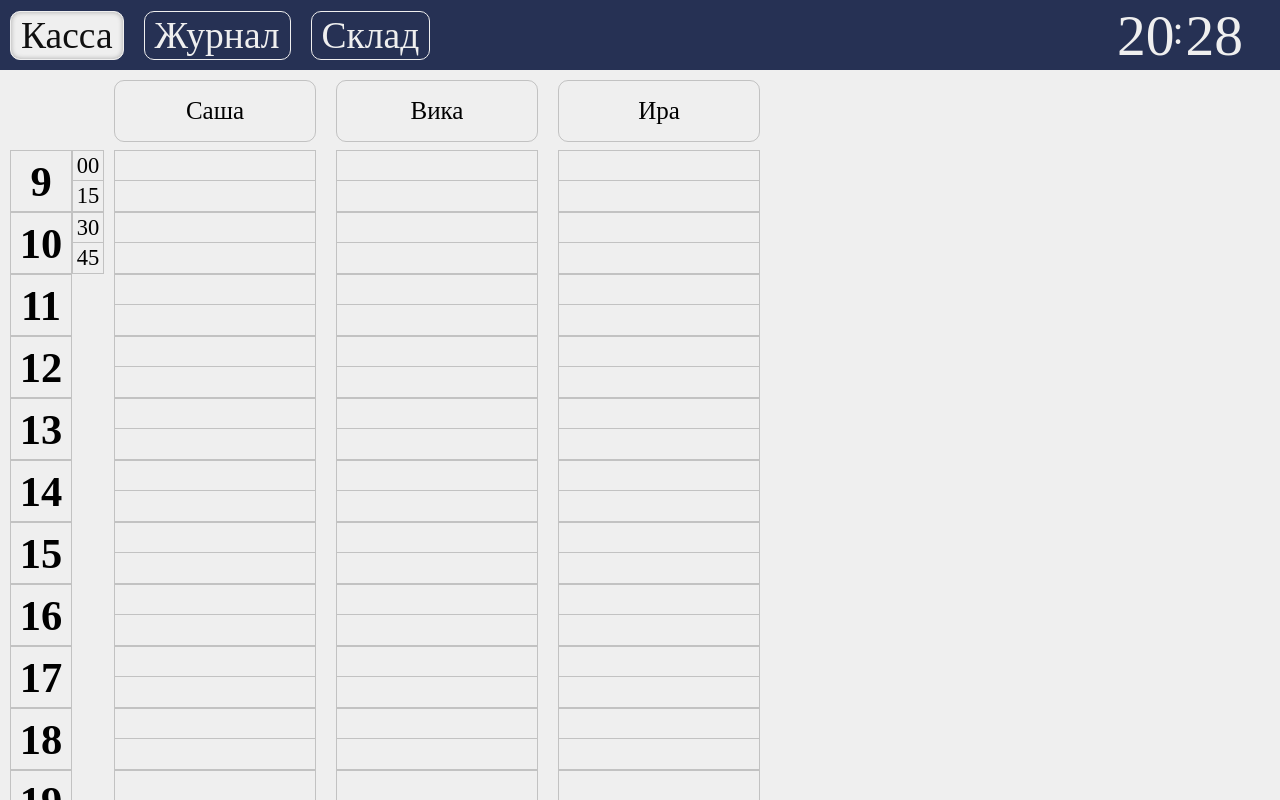
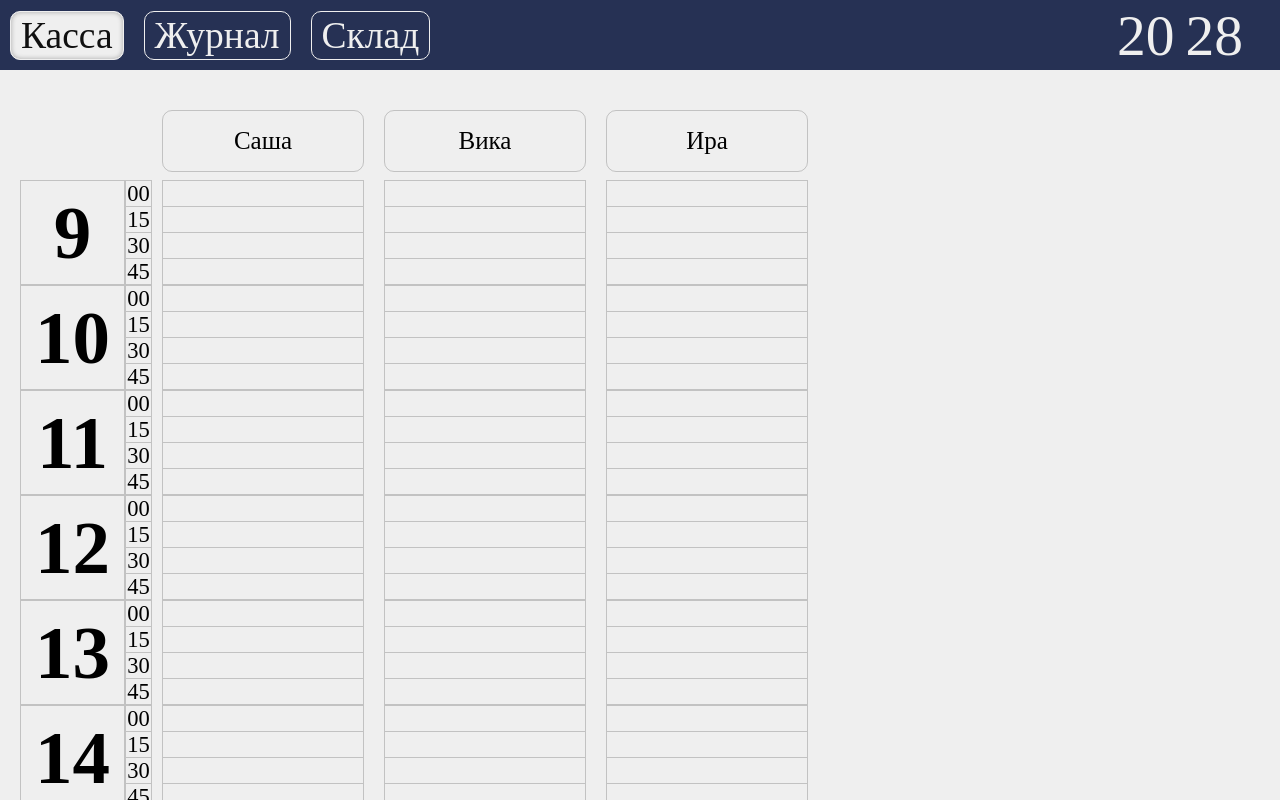
Before and after one commit to pten4uk99/CRM, a React app: page / in a window 1280 px wide. Shown: the top 800 px of the page. Built offline with nearby package versions, Linux system fonts and the light colour scheme.

Commit message:
time to 00, 15, 30, 45

```diff
--- a/src/components/Main/Masters/Master/TableItem/AddClientWindow/AddClientWindow.js
+++ b/src/components/Main/Masters/Master/TableItem/AddClientWindow/AddClientWindow.js
@@ -10,17 +10,18 @@ function AddClientWindow(props) {
     const addClientWindow = React.createRef();
     const [ opts, setOpts ] = React.useState({ mask: "+{7}(000)000-00-00" });
     const { ref, maskRef } = useIMask(opts);
+    console.log(props.store.orientation)
 
     useEffect(() => {
-        setTimeout(() => addClientWindow.current.classList.add(props.tableItem.addClientWindow.orientation))
+        setTimeout(() => addClientWindow.current.classList.add(props.store.orientation))
     }, [])
 
     return (
         <>
             <div className={props.store.className} onClick={() => {deactivateWindow(props)}}/>
             <div className="add-client-window"
-                 style={{top: props.tableItem.addClientWindow.offsetTop,
-                     left: props.tableItem.addClientWindow.offsetLeft}}
+                 style={{top: props.store.offsetTop,
+                     left: props.store.offsetLeft}}
                  ref={addClientWindow}>
                 <div className="header-line"/>
                 <p className="header">Новая запись</p>
--- a/src/components/Main/Masters/Master/TableItem/TableItem.js
+++ b/src/components/Main/Masters/Master/TableItem/TableItem.js
@@ -1,21 +1,33 @@
-import React from "react";
+import React, {useState} from "react";
 import {connect} from "react-redux";
 import {
-    ActivateBackground,
+    ActivateBackground, SwapOrientationToBottom, SwapOrientationToTop,
 } from "../../../../../redux/actions/Main/addClientWindow";
 import {SwapToActive, SwapToInactive} from "../../../../../redux/actions/Main/masters";
 import AddClientWindow from "./AddClientWindow/AddClientWindow";
 
 
 function TableItem(props) {
-    const currentItem = props.store.masters[props.master][props.index]
+    const currentItem = props.store.masters[props.master][props.index];
+
+    let [underlineClass, setUnderlineClass] = useState('underline');
+
+    function activateUnderline() {
+        setUnderlineClass('underline active');
+    }
+    function deactivateUnderline() {
+        setUnderlineClass('underline');
+    }
+
     return (
         <>
             <div className={props.className}
-                 onClick={(event) => activateWindow(event, props, props.index)}/>
+                 onClick={(event) => activateWindow(event, props, props.index)}
+                 onMouseEnter={activateUnderline} onMouseLeave={deactivateUnderline}/>
             {currentItem.active ? <AddClientWindow tableItem={currentItem}
                                                    master={props.master}
                                                    index={props.index}/> : ""}
+            <hr className={underlineClass} style={{width: getUnderlineLength(props.store)}}/>
         </>
     )
 }
@@ -23,21 +35,29 @@ function TableItem(props) {
 export default connect(
     state => ({store: state.Main}),
     dispatch => ({
-         ActivateBackground:
+        ActivateBackground:
             () => dispatch(ActivateBackground()),
         SwapToActive:
-            (i, name, offsetTop, offsetLeft) => dispatch(SwapToActive(i, name, offsetTop, offsetLeft)),
-        SwapToInactive:
-            (i) => dispatch(SwapToInactive(i))
+            (i, name) => dispatch(SwapToActive(i, name)),
+        SwapOrientationToTop:
+            (top, left) => dispatch(SwapOrientationToTop(top, left)),
+        SwapOrientationToBottom:
+            (top, left) => dispatch(SwapOrientationToBottom(top, left)),
     })
 )(TableItem);
 
 function activateWindow(event, props, index) {
+    event.clientY + 350 > window.innerHeight ?
+       props.SwapOrientationToTop(event.target.offsetTop, event.target.offsetLeft) :
+       props.SwapOrientationToBottom(event.target.offsetTop, event.target.offsetLeft);
+
     props.SwapToActive(
         index,
-        props.master,
-        event.target.offsetTop,
-        event.target.offsetLeft
+        props.master
     );
     props.ActivateBackground()
 }
+
+function getUnderlineLength(props) {
+    return 15 + 222 * Object.keys(props.masters).length;
+}
--- a/src/components/Main/Time.js
+++ b/src/components/Main/Time.js
@@ -27,9 +27,12 @@ function getHours() {
 }
 
 function getMinutes() {
-    let list = ['00', '15', '30', '45'];
+    let list = [];
+    let numbers = ['00', '15', '30', '45'];
 
-    list.concat()
+    for (let i = 1; i <= 13; i++) {
+        list.push(...numbers);
+    }
 
     return list;
 }
--- a/src/redux/actions/Main/addClientWindow.js
+++ b/src/redux/actions/Main/addClientWindow.js
@@ -4,3 +4,21 @@ export const ActivateBackground = () => {
 export const DeactivateBackground = () => {
     return {type: "DEACTIVATE_BACKGROUND"}
 }
+export const SwapOrientationToTop = (top, left) => {
+    return {
+        type: "SWAP_ORIENTATION_TO_TOP",
+        payload: {
+            offsetTop: top,
+            offsetLeft: left
+        }
+    }
+}
+export const SwapOrientationToBottom = (top, left) => {
+    return {
+        type: "SWAP_ORIENTATION_TO_BOTTOM",
+        payload: {
+            offsetTop: top,
+            offsetLeft: left
+        }
+    }
+}
--- a/src/redux/actions/Main/masters.js
+++ b/src/redux/actions/Main/masters.js
@@ -1,14 +1,12 @@
 export const AddMaster = (name) => {
     return {type: "ADD_MASTER", payload: {name: name}}
 }
-export const SwapToActive = (index, name, offsetTop, offsetLeft) => {
+export const SwapToActive = (index, name) => {
     return {
         type: "SWAP_TO_ACTIVE",
         payload: {
             name: name,
             index: index,
-            offsetTop: offsetTop,
-            offsetLeft: offsetLeft
         }
     }
 }
--- a/src/redux/reducers/Main/addClientWindow.js
+++ b/src/redux/reducers/Main/addClientWindow.js
@@ -5,9 +5,23 @@ const initialState = {
 export default function addClientWindow(state = initialState, action) {
     switch (action.type) {
         case "ACTIVATE_BACKGROUND":
-            return {className: "background active"}
+            return {...state, className: "background active"}
         case "DEACTIVATE_BACKGROUND":
-            return {className: "background"}
+            return {...state, className: "background"}
+        case "SWAP_ORIENTATION_TO_TOP":
+            return {
+                ...state,
+                orientation: "active-top",
+                offsetTop: action.payload.offsetTop - 307,
+                offsetLeft: action.payload.offsetLeft
+            }
+        case "SWAP_ORIENTATION_TO_BOTTOM":
+            return {
+                ...state,
+                orientation: "active-bottom",
+                offsetTop: action.payload.offsetTop + 15,
+                offsetLeft: action.payload.offsetLeft
+            }
         default:
             return state
     }
--- a/src/redux/reducers/Main/masters.js
+++ b/src/redux/reducers/Main/masters.js
@@ -7,21 +7,10 @@ export default function masters(state = initialState, action) {
         case "ADD_MASTER":
             newObj[action.payload.name] = listElems().map(
                 (index) => {
-                    let orientation;
-                    let diff;
-                    if (index >= 16) {
-                        orientation = "active-top";
-                        diff = -307;
-                    } else {
-                        orientation = "active-bottom";
-                        diff = 15;
-                    }
                     return {
                         active: false,
                         className: "table-item",
                         addClientWindow: {
-                            orientation: orientation,
-                            offsetDiff: diff,
                             offsetTop: 0,
                             offsetLeft: 0
                         }
@@ -35,8 +24,6 @@ export default function masters(state = initialState, action) {
                 className: "table-item active",
                 addClientWindow: {
                     ...elem.addClientWindow,
-                    offsetTop: action.payload.offsetTop + elem.addClientWindow.offsetDiff,
-                    offsetLeft: action.payload.offsetLeft
                 }
             }
             return newObj;
@@ -56,6 +43,6 @@ export default function masters(state = initialState, action) {
 
 function listElems() {
     let list = [];
-    for (let i=1; i <= 26; i++) list.push(i);
+    for (let i = 1; i <= 13 * 4; i++) list.push(i);
     return list;
 }
--- a/src/styles/Header/Header.scss
+++ b/src/styles/Header/Header.scss
@@ -1,8 +1,14 @@
 header {
   display: flex;
 
+  position: fixed;
+  top: 0;
+
+  width: 100%;
   height: 70px;
   background-color: rgba(38, 49, 84);
+
+  z-index: 10;
 }
 
 @import "Menu";
--- a/src/styles/Main/Main.scss
+++ b/src/styles/Main/Main.scss
@@ -1,6 +1,7 @@
 main {
   .journal {
     display: flex;
+    margin: 100px 10px 20px 10px;
   }
 }
 
--- a/src/styles/Main/Masters/Master/TableItem/TableItem.scss
+++ b/src/styles/Main/Masters/Master/TableItem/TableItem.scss
@@ -2,7 +2,7 @@
   .table-item {
     margin-left: 10px;
     width: 200px;
-    height: 30px;
+    height: 25px;
 
     border: 1px solid $border-color;
     border-top: none;
@@ -11,17 +11,17 @@
       border-top: 1px solid $border-color;
     }
 
-    &:nth-of-type(2n + 1) {
-      height: 29px;
+    &:nth-of-type(4n + 1) {
+      //height: 29px;
       border: 1px solid $border-color;
     }
 
     &:hover {
-      box-shadow: 0 0 0 1px rgba(0, 0, 0, .6);
+      background-color: rgba(0, 109, 255, .1);
     }
 
     &.active {
-      box-shadow: 0 0 0 2px $blue;
+      background-color: rgba(0, 109, 255, .2);
       z-index: 5;
     }
   }
@@ -29,6 +29,20 @@
   &:hover {
     cursor: pointer;
   }
+
+  &>.underline {
+    position: absolute;
+    left: 125px;
+    transform: translate(0, -1px);
+    display: none;
+
+    width: 700px;
+    border: 1px solid $blue;
+
+    &.active {
+      display: block;
+    }
+  }
 }
 
 @import "AddClientWindow/AddClientWindow";
--- a/src/styles/Main/Time.scss
+++ b/src/styles/Main/Time.scss
@@ -17,13 +17,13 @@ $border-color: rgba(16, 16, 16, .2);
       justify-content: center;
       align-items: center;
 
-      width: 60px;
-      height: 60px;
+      width: 103px;
+      height: 103px;
       border: 1px solid $border-color;
       border-bottom: 2px solid $border-color;
       border-top: none;
 
-      font-size: 1.7em;
+      font-size: 3em;
       font-weight: bold;
 
       &:nth-of-type(1) {
@@ -44,8 +44,8 @@ $border-color: rgba(16, 16, 16, .2);
 
       font-size: .9em;
 
-      width: 30px;
-      height: 30px;
+      width: 25px;
+      height: 25px;
 
       border: 1px solid $border-color;
       border-top: none;
@@ -54,8 +54,8 @@ $border-color: rgba(16, 16, 16, .2);
         border-top: 1px solid $border-color;
       }
 
-      &:nth-of-type(2n +1) {
-        height: 29px;
+      &:nth-of-type(4n + 1) {
+        //height: 29px;
         border: 1px solid $border-color;
       }
     }
```
